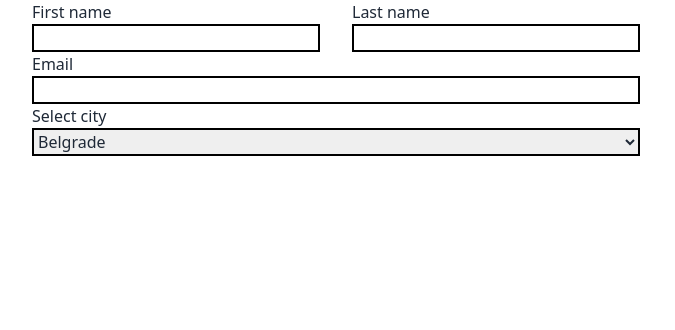
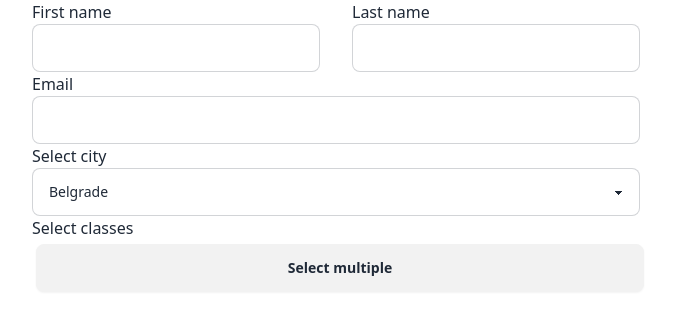
Before and after one commit to techbabette/ReactJSONForm, a React (Vite) app: page / in a window 1280 px wide. Shown: the top 330 px of the page, without its empty margins (304-979 px from the left). Built offline with nearby package versions, Linux system fonts and the light colour scheme.

Commit message:
Operational select multiple input

```diff
--- a/src/FormInputs.jsx
+++ b/src/FormInputs.jsx
@@ -30,6 +30,14 @@ let formJSON = {
             weight : 97,
             options : ["Belgrade", "Novi sad", "Nis"]
         },
+        5 : {
+            type : "select_multiple",
+            label : "Select classes",
+            hint : "Select multiple",
+            width : 12,
+            weight : 96,
+            options : ["C#", "PHP", "React"]
+        }
     }
 }
 
@@ -53,6 +61,10 @@ function FormInputs(){
             defaultValue = 0;
         }
 
+        if(currentInput.type === "select_multiple"){
+            defaultValue = [];
+        }
+
         let handler = function(value){
             handleInputChange(value, key);
         }
--- a/src/FormInputsItem.jsx
+++ b/src/FormInputsItem.jsx
@@ -10,9 +10,17 @@ function FormInputsItem(props){
         width = `w-full`;
     }
 
-    let inputClass = "border-black border-2";
+    let inputClass = "";
 
-    let label = <label htmlFor={id}>{props.label}</label>
+    let label = false;
+    if(props.label){
+        label = <label htmlFor={id}>{props.label}</label>
+    }
+
+    if(props.type === "select_multiple"){
+        label = false;
+    }
+
     let error = <span>{props.error}</span>
 
     let handleInputChange = function(value){
@@ -21,7 +29,7 @@ function FormInputsItem(props){
 
     return (
     <div className={width + " flex flex-col justify-center content-center px-4"}>
-        {props.label && label}
+        {label && label}
         <InputAdaptable onChange={handleInputChange}
         value={props.value} className={inputClass} id={id} {...props}/>
         {props.error && error}
--- a/src/InputAdaptable.jsx
+++ b/src/InputAdaptable.jsx
@@ -1,18 +1,28 @@
 import React from "react";
+import InputSelectMultiple from "./InputSelectMultiple";
 function InputAdaptable(props){
     let id = props.id ?? Math.floor(Math.random() * 5000);
 
     let inputField = <input type="text" name={id} id={id} />;
 
+    let className = props.className;
     if(props.type === "text"){
+        className += " input input-bordered"
         inputField = <input type="text" name={id} id={id} />
     }
 
+    if(props.type === "email"){
+        className += " input input-bordered"
+        inputField = <input type="email" name={id} id={id} />
+    }
+
     if(props.type === "number"){
+        className += " input input-bordered"
         inputField = <input type="number" name={id} id={id} />
     }
 
     if(props.type === "select"){
+        className += " select select-bordered"
         let option_value_field = props.option_value_field ?? "__";
         let option_text_field = props.option_text_field ?? "__";
 
@@ -28,12 +38,21 @@ function InputAdaptable(props){
         </select>
     }
 
+    if(props.type === "select_multiple"){
+        inputField = <InputSelectMultiple name={id} id={id}/>
+    }
+
     function bubbleValue(event){
-        let value = event.target.value;
+        let value;
+        if(props.type !== "select_multiple"){
+            value = event.target.value;
+        }
+
+        value = event;
         props.onChange(value);
     }
 
-    inputField = React.cloneElement(inputField, { onChange: bubbleValue, value : props.value, className : props.className });
+    inputField = React.cloneElement(inputField, { ...props, onChange: bubbleValue, value : props.value, className : className });
 
     return (
     <>
--- a/src/InputSelectMultiple.jsx
+++ b/src/InputSelectMultiple.jsx
@@ -1,5 +1,45 @@
-function InputSelectMultiple(){
+function InputSelectMultiple(props){
+    let id = props.id ?? Math.floor(Math.random() * 5000);
 
+    function handleChange(event){
+        let clickedValue = event.target.value;
+        let currentArray = [...props.value];
+        if(!currentArray.includes(clickedValue)){
+            currentArray.push(clickedValue);
+        }
+        else{
+            let valueIndex = currentArray.indexOf(clickedValue);
+            currentArray.splice(valueIndex, 1);
+        }
+        props.onChange(currentArray);
+    }
+
+    let option_value_field = props.option_value_field ?? "__";
+    let option_text_field = props.option_text_field ?? "__";
+
+    let options = props.options.map((option, index) => {
+        let option_value = option_value_field === "__" ? option : option[option_value_field];
+        let option_text = option_text_field === "__" ? option : option[option_text_field];
+
+        return (
+        <li key={index}>
+            <label className="label cursor-pointer">
+                <span className="label-text">{option_text}</span>
+                <input type="checkbox" value={option_value} className="checkbox" onChange={handleChange}/>
+            </label>
+        </li>
+        )
+    })
+
+    return (
+    <div className={"dropdown " + props.className}>
+        <label tabIndex={id} htmlFor={id} role="button" className="w-full">{props.label}</label>
+        <div tabIndex={id} role="button" className="btn m-1 w-full">{props.hint}</div>
+        <ul tabIndex={id} className="dropdown-content z-[1] menu p-2 shadow bg-base-100 w-full rounded-box">
+            {options}
+        </ul>
+    </div>
+    );
 }
 
 export default InputSelectMultiple;
```
